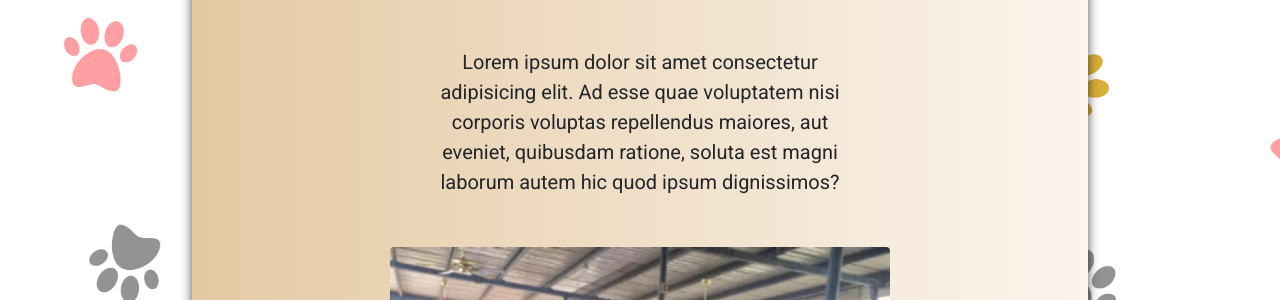
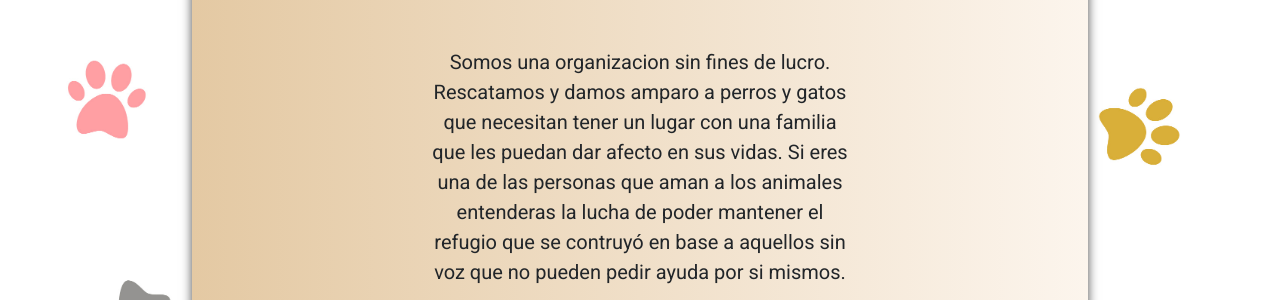
Before and after one commit to J4ck0000/AmigosFelices, a plain HTML site: page index.html in a window 1280 px wide. Shown: the part 652-952 px from the top of the page. Drawn offline with nearby package versions, Linux system fonts and the light colour scheme.

Commit message:
Cambios desde github
modificación al parrafo del index de presentación

```diff
--- a/index.html
+++ b/index.html
@@ -101,10 +101,8 @@
         <h2 class="presentacion__titulo"><strong>Sobre nosotros</strong></h2>
         <div class="presentacion__texto">
           <p>
-            Lorem ipsum dolor sit amet consectetur adipisicing elit. Ad esse
-            quae voluptatem nisi corporis voluptas repellendus maiores, aut
-            eveniet, quibusdam ratione, soluta est magni laborum autem hic quod
-            ipsum dignissimos?
+            Somos una organizacion sin fines de lucro. Rescatamos y damos amparo a perros y gatos que necesitan tener un lugar con una familia que les puedan dar afecto en sus vidas.
+            Si eres una de las personas que aman a los animales entenderas la lucha de poder mantener el refugio que se contruyó en base a aquellos sin voz que no pueden pedir ayuda por si mismos.
           </p>
         </div>
 
```
